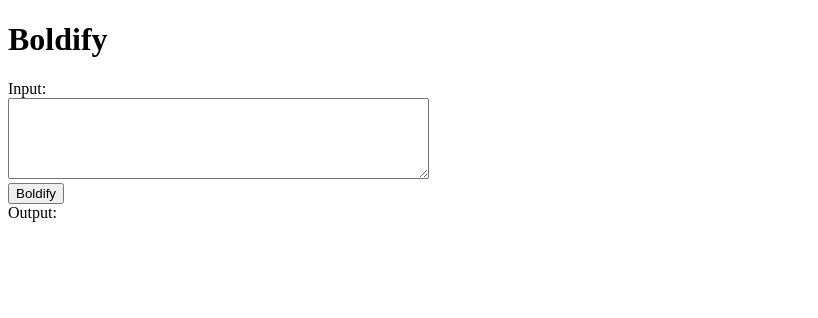
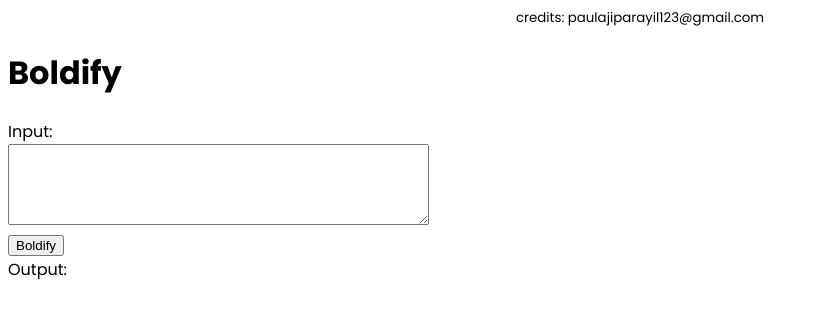
Before and after one commit to paulaji/bionicreading, a plain HTML site: page index.html in a window 1280 px wide. Shown: the whole page, without its empty margins (0-818 px from the left). Drawn offline with Linux system fonts and the light colour scheme.

Commit message:
changed font and added credits

```diff
--- a/index.html
+++ b/index.html
@@ -1,11 +1,23 @@
 <!DOCTYPE html>
 <html>
   <head>
+    <link
+      href="https://fonts.googleapis.com/css2?family=Poppins:wght@300;400;500;600;700&display=swap"
+      rel="stylesheet"
+    />
+
     <title>Boldify</title>
     <style>
+      body {
+        font-family: "Poppins", sans-serif;
+      }
       /* Set the font size of the output element */
       #output {
         font-size: 20px;
+      }
+      .credits {
+        display: flex;
+        justify-content: center;
       }
     </style>
     <script>
@@ -31,7 +43,10 @@
     </script>
   </head>
   <body>
-    <h1>Boldify</h1>
+    <div class="maindiv">
+      <small class="credits">credits: paulajiparayil123@gmail.com</small>
+      <h1>Boldify</h1>
+    </div>
     <form>
       <label for="input">Input:</label><br />
       <textarea id="input" name="input" rows="5" cols="50"></textarea><br />
```
